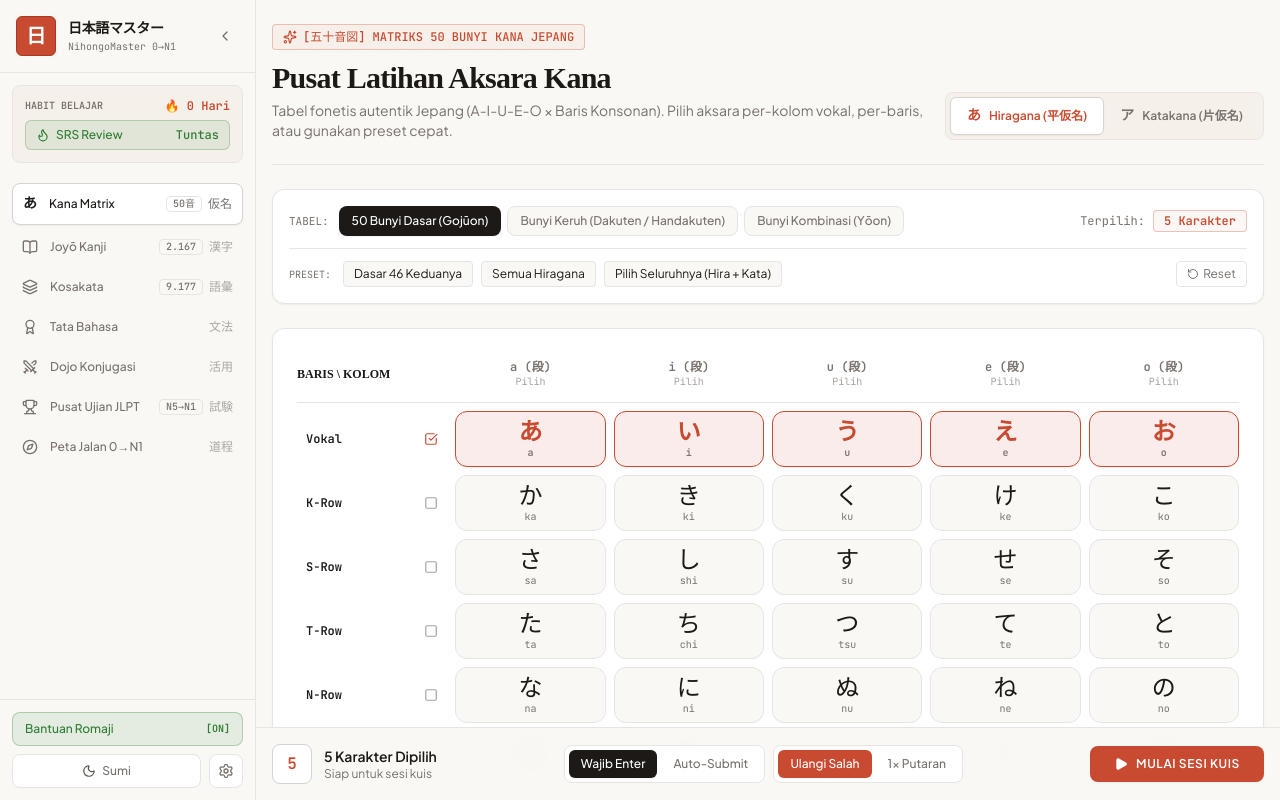
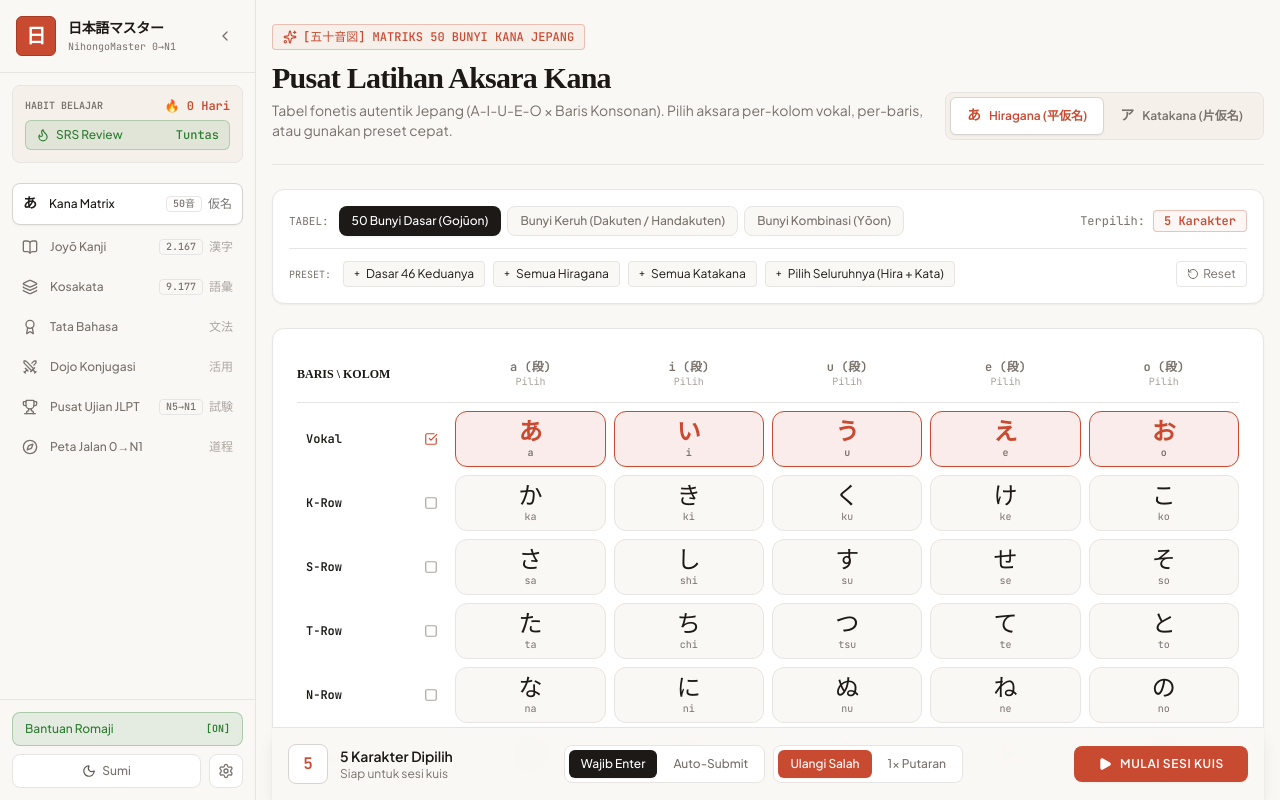
Before and after one commit to RikiDeh/nihongo-master, a React (Vite) app: page / in a window 1280 px wide. Shown: the top 800 px of the page. Built offline with nearby package versions, Linux system fonts and the light colour scheme.

Commit message:
fix(ui): add active state visual indicators and toggle behavior to Kana presets

```diff
--- a/src/components/KanaQuiz/KanaSelector.tsx
+++ b/src/components/KanaQuiz/KanaSelector.tsx
@@ -135,6 +135,47 @@ export const KanaSelector: React.FC<KanaSelectorProps> = ({ onStartQuiz }) => {
   const activeDakutenGroups = scriptType === 'hiragana' ? HIRAGANA_DAKUTEN_GROUPS : KATAKANA_DAKUTEN_GROUPS;
   const activeYoonGroups = scriptType === 'hiragana' ? HIRAGANA_YOON_GROUPS : KATAKANA_YOON_GROUPS;
 
+  // Helper function to check if all items in a group set are selected
+  const areAllItemsSelected = (items: KanaItem[]) => {
+    return items.length > 0 && items.every(i => selectedItemIds.has(i.id));
+  };
+
+  // Group definitions for presets
+  const hiraganaAllItems = [
+    ...HIRAGANA_GOJUUON_GROUPS, ...HIRAGANA_DAKUTEN_GROUPS, ...HIRAGANA_YOON_GROUPS
+  ].flatMap(g => g.items);
+
+  const katakanaAllItems = [
+    ...KATAKANA_GOJUUON_GROUPS, ...KATAKANA_DAKUTEN_GROUPS, ...KATAKANA_YOON_GROUPS
+  ].flatMap(g => g.items);
+
+  const gojuuonBothItems = [
+    ...HIRAGANA_GOJUUON_GROUPS, ...KATAKANA_GOJUUON_GROUPS
+  ].flatMap(g => g.items);
+
+  const allItemsList = [
+    ...hiraganaAllItems, ...katakanaAllItems
+  ];
+
+  // Active status for presets
+  const isGojuuonBothActive = areAllItemsSelected(gojuuonBothItems);
+  const isHiraganaAllActive = areAllItemsSelected(hiraganaAllItems);
+  const isKatakanaAllActive = areAllItemsSelected(katakanaAllItems);
+  const isAllActive = areAllItemsSelected(allItemsList);
+
+  const togglePresetItems = (targetItems: KanaItem[]) => {
+    setSelectedItemIds(prev => {
+      const next = new Set(prev);
+      const allSelected = targetItems.every(i => next.has(i.id));
+      if (allSelected) {
+        targetItems.forEach(i => next.delete(i.id));
+      } else {
+        targetItems.forEach(i => next.add(i.id));
+      }
+      return next;
+    });
+  };
+
   const selectedTotal = selectedItemIds.size;
 
   return (
@@ -167,6 +208,9 @@ export const KanaSelector: React.FC<KanaSelectorProps> = ({ onStartQuiz }) => {
           >
             <span className="font-serif-jp text-sm font-bold">あ</span>
             <span>Hiragana (平仮名)</span>
+            {isHiraganaAllActive && (
+              <span className="w-2 h-2 rounded-full bg-[#c84b31] dark:bg-[#e05d44]" title="Semua Hiragana terpilih" />
+            )}
           </button>
           <button
             type="button"
@@ -179,6 +223,9 @@ export const KanaSelector: React.FC<KanaSelectorProps> = ({ onStartQuiz }) => {
           >
             <span className="font-serif-jp text-sm font-bold">ア</span>
             <span>Katakana (片仮名)</span>
+            {isKatakanaAllActive && (
+              <span className="w-2 h-2 rounded-full bg-[#1e3a8a] dark:bg-[#3b82f6]" title="Semua Katakana terpilih" />
+            )}
           </button>
         </div>
       </div>
@@ -217,34 +264,76 @@ export const KanaSelector: React.FC<KanaSelectorProps> = ({ onStartQuiz }) => {
           </div>
         </div>
 
-        {/* Quick Presets Buttons */}
+        {/* Quick Presets Buttons with Active State Indicators */}
         <div className="flex flex-wrap items-center gap-2">
           <span className="text-[10px] font-mono uppercase text-[#78716c] dark:text-[#a1a1aa] mr-1">Preset:</span>
+
+          {/* Preset: Dasar 46 Keduanya */}
           <button
             type="button"
-            onClick={() => selectPreset('gojuuon-both')}
-            className="px-2.5 py-1 rounded bg-[#faf8f5] dark:bg-[#18181b] hover:bg-[#e7e5e4] dark:hover:bg-[#27272a] border border-[#e7e5e4] dark:border-[#27272a] text-xs text-[#1c1917] dark:text-[#f4f4f5] transition cursor-pointer"
+            onClick={() => togglePresetItems(gojuuonBothItems)}
+            className={`px-2.5 py-1 rounded text-xs transition cursor-pointer flex items-center gap-1.5 border ${
+              isGojuuonBothActive
+                ? 'bg-[#c84b31]/10 dark:bg-[#e05d44]/15 border-[#c84b31] dark:border-[#e05d44] text-[#c84b31] dark:text-[#e05d44] font-bold shadow-xs ring-1 ring-[#c84b31]/20'
+                : 'bg-[#faf8f5] dark:bg-[#18181b] hover:bg-[#e7e5e4] dark:hover:bg-[#27272a] border-[#e7e5e4] dark:border-[#27272a] text-[#1c1917] dark:text-[#f4f4f5]'
+            }`}
+            title={isGojuuonBothActive ? 'Klik untuk membatalkan pilihan Dasar 46' : 'Klik untuk memilih Dasar 46'}
           >
-            Dasar 46 Keduanya
+            <span className="font-mono text-[10px]">{isGojuuonBothActive ? '✓' : '+'}</span>
+            <span>Dasar 46 Keduanya</span>
           </button>
+
+          {/* Preset: Semua Hiragana */}
           <button
             type="button"
-            onClick={() => selectPreset(scriptType === 'hiragana' ? 'hiragana-all' : 'katakana-all')}
-            className="px-2.5 py-1 rounded bg-[#faf8f5] dark:bg-[#18181b] hover:bg-[#e7e5e4] dark:hover:bg-[#27272a] border border-[#e7e5e4] dark:border-[#27272a] text-xs text-[#1c1917] dark:text-[#f4f4f5] transition cursor-pointer"
+            onClick={() => togglePresetItems(hiraganaAllItems)}
+            className={`px-2.5 py-1 rounded text-xs transition cursor-pointer flex items-center gap-1.5 border ${
+              isHiraganaAllActive
+                ? 'bg-[#c84b31]/10 dark:bg-[#e05d44]/15 border-[#c84b31] dark:border-[#e05d44] text-[#c84b31] dark:text-[#e05d44] font-bold shadow-xs ring-1 ring-[#c84b31]/20'
+                : 'bg-[#faf8f5] dark:bg-[#18181b] hover:bg-[#e7e5e4] dark:hover:bg-[#27272a] border-[#e7e5e4] dark:border-[#27272a] text-[#1c1917] dark:text-[#f4f4f5]'
+            }`}
+            title={isHiraganaAllActive ? 'Klik untuk membatalkan semua Hiragana' : 'Klik untuk memilih semua Hiragana'}
           >
-            Semua {scriptType === 'hiragana' ? 'Hiragana' : 'Katakana'}
+            <span className="font-mono text-[10px]">{isHiraganaAllActive ? '✓' : '+'}</span>
+            <span>Semua Hiragana</span>
           </button>
+
+          {/* Preset: Semua Katakana */}
           <button
             type="button"
-            onClick={() => selectPreset('all')}
-            className="px-2.5 py-1 rounded bg-[#faf8f5] dark:bg-[#18181b] hover:bg-[#e7e5e4] dark:hover:bg-[#27272a] border border-[#e7e5e4] dark:border-[#27272a] text-xs text-[#1c1917] dark:text-[#f4f4f5] transition cursor-pointer"
+            onClick={() => togglePresetItems(katakanaAllItems)}
+            className={`px-2.5 py-1 rounded text-xs transition cursor-pointer flex items-center gap-1.5 border ${
+              isKatakanaAllActive
+                ? 'bg-[#1e3a8a]/10 dark:bg-[#3b82f6]/15 border-[#1e3a8a] dark:border-[#3b82f6] text-[#1e3a8a] dark:text-[#3b82f6] font-bold shadow-xs ring-1 ring-[#1e3a8a]/20'
+                : 'bg-[#faf8f5] dark:bg-[#18181b] hover:bg-[#e7e5e4] dark:hover:bg-[#27272a] border-[#e7e5e4] dark:border-[#27272a] text-[#1c1917] dark:text-[#f4f4f5]'
+            }`}
+            title={isKatakanaAllActive ? 'Klik untuk membatalkan semua Katakana' : 'Klik untuk memilih semua Katakana'}
           >
-            Pilih Seluruhnya (Hira + Kata)
+            <span className="font-mono text-[10px]">{isKatakanaAllActive ? '✓' : '+'}</span>
+            <span>Semua Katakana</span>
           </button>
+
+          {/* Preset: Pilih Seluruhnya */}
+          <button
+            type="button"
+            onClick={() => togglePresetItems(allItemsList)}
+            className={`px-2.5 py-1 rounded text-xs transition cursor-pointer flex items-center gap-1.5 border ${
+              isAllActive
+                ? 'bg-[#1c1917] dark:bg-[#f4f4f5] border-[#1c1917] dark:border-[#f4f4f5] text-white dark:text-[#18181b] font-bold shadow-xs'
+                : 'bg-[#faf8f5] dark:bg-[#18181b] hover:bg-[#e7e5e4] dark:hover:bg-[#27272a] border-[#e7e5e4] dark:border-[#27272a] text-[#1c1917] dark:text-[#f4f4f5]'
+            }`}
+            title={isAllActive ? 'Klik untuk membatalkan seluruh pilihan' : 'Klik untuk memilih seluruh Hiragana & Katakana'}
+          >
+            <span className="font-mono text-[10px]">{isAllActive ? '✓' : '+'}</span>
+            <span>Pilih Seluruhnya (Hira + Kata)</span>
+          </button>
+
+          {/* Reset button */}
           <button
             type="button"
             onClick={() => selectPreset('clear')}
             className="px-2.5 py-1 rounded bg-transparent hover:bg-rose-500/10 border border-[#e7e5e4] dark:border-[#27272a] text-[#78716c] hover:text-rose-600 text-xs transition cursor-pointer flex items-center gap-1 ml-auto"
+            title="Kosongkan semua pilihan"
           >
             <RotateCcw className="w-3 h-3" />
             <span>Reset</span>
@@ -498,8 +587,8 @@ export const KanaSelector: React.FC<KanaSelectorProps> = ({ onStartQuiz }) => {
         </div>
       )}
 
-      {/* Floating Bottom Action Dock */}
-      <div className="fixed bottom-0 left-0 right-0 md:left-64 bg-[#faf8f5]/95 dark:bg-[#18181b]/95 backdrop-blur-md border-t border-[#e7e5e4] dark:border-[#27272a] p-3 sm:p-4 z-40 transition-colors">
+      {/* Sticky Bottom Action Dock (Responsive to sidebar state) */}
+      <div className="sticky bottom-0 bg-[#faf8f5]/95 dark:bg-[#18181b]/95 backdrop-blur-md border-t border-[#e7e5e4] dark:border-[#27272a] p-3 sm:p-4 z-40 mt-8 shadow-lg transition-colors">
         <div className="max-w-5xl mx-auto flex flex-col sm:flex-row items-center justify-between gap-4">
           <div className="flex items-center gap-3">
             <div className="w-10 h-10 rounded-lg bg-white dark:bg-[#1f1f23] border border-[#d6d3d1] dark:border-[#3f3f46] flex items-center justify-center font-mono font-bold text-[#c84b31] dark:text-[#e05d44]">
--- a/src/components/VocabModule/VocabExplorer.tsx
+++ b/src/components/VocabModule/VocabExplorer.tsx
@@ -101,15 +101,10 @@ export const VocabExplorer: React.FC<VocabExplorerProps> = ({ onGoToQuiz, initia
     });
   }, [selectedLevel, selectedCategory, onlyBookmarked, deferredSearchQuery, progress.bookmarkedVocabIds]);
 
-  // Set active item fallback
-  useEffect(() => {
-    if (filteredVocab.length > 0 && !activeVocab) {
-      setActiveVocab(filteredVocab[0]);
-    }
-  }, [filteredVocab, activeVocab]);
-
   const displayedVocab = filteredVocab.slice(0, visibleCount);
-  const currentInspectorItem = activeVocab || displayedVocab[0] || null;
+  const currentInspectorItem = (activeVocab && filteredVocab.some(v => v.id === activeVocab.id))
+    ? activeVocab
+    : (displayedVocab[0] || null);
   const currentFlashcard = filteredVocab[flashcardIndex] || filteredVocab[0];
 
   const handleNextFlashcard = () => {
```
